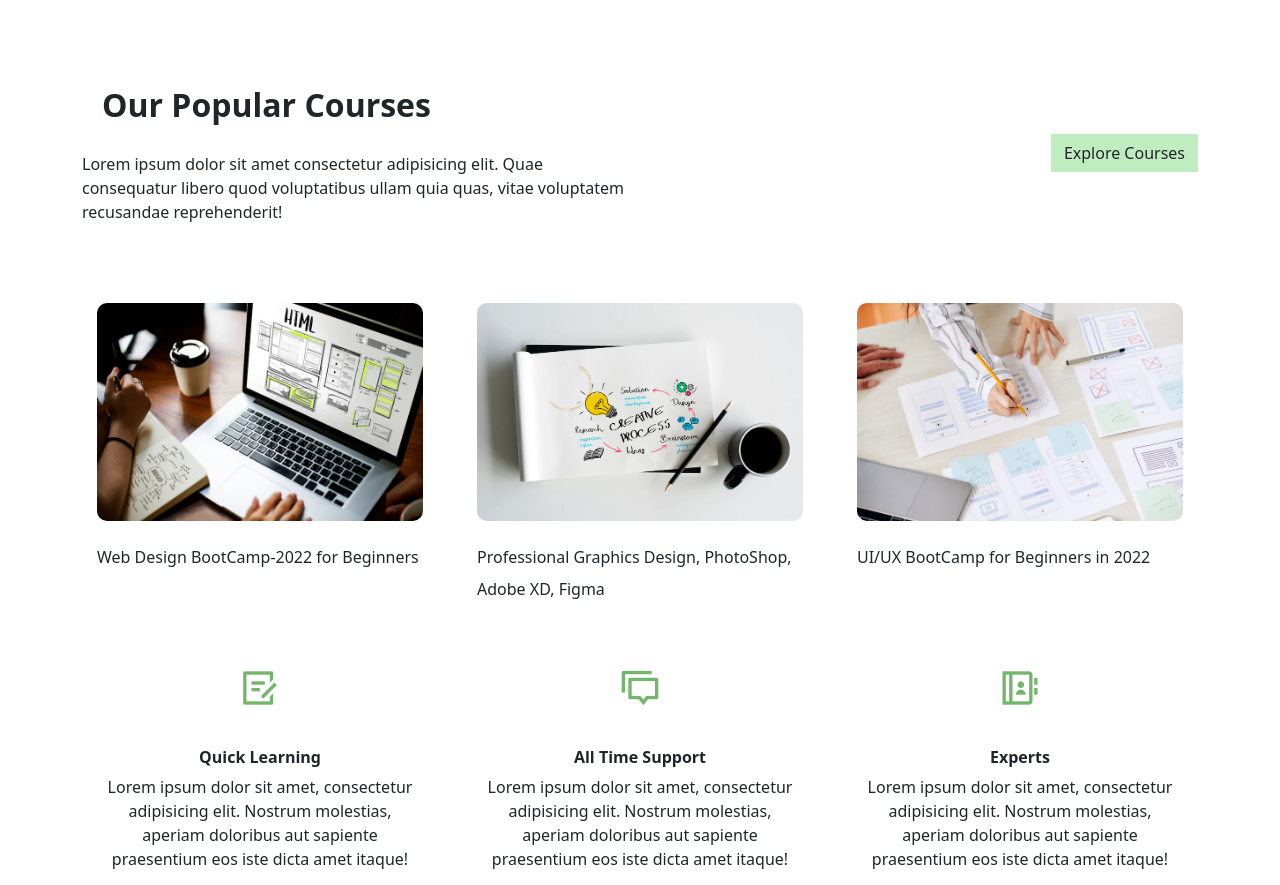
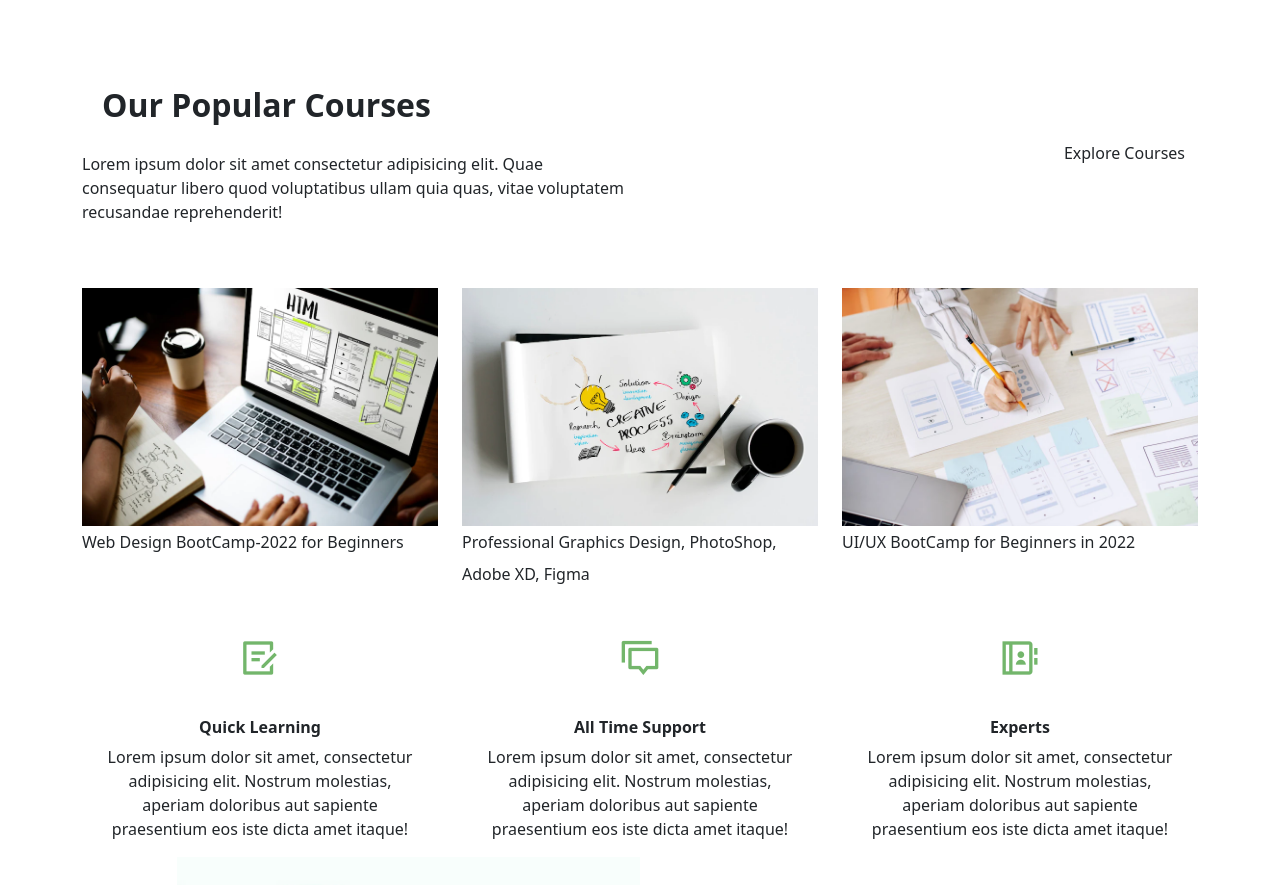
Before and after one commit to IamNaseer/project, a React (Create React App) app: page / in a window 1280 px wide. Shown: the part 1660-2545 px from the top of the page. Built offline with nearby package versions, Linux system fonts and the light colour scheme.

Commit message:
Add files via upload
changes in course file

```diff
--- a/src/Components/Courses.jsx
+++ b/src/Components/Courses.jsx
@@ -1,7 +1,6 @@
 import React from "react";
 import { Container, Row, Col } from "reactstrap";
 import "../Styles/courses.css";
-import CourseCard from "./CourseCard";
 
 const coursesData = [
   {
@@ -33,10 +32,9 @@ const coursesData = [
     imgUrl:"/Images/ui-ux.png"
   },
 ];
-
 const Courses = () => {
   return (
-    <section  id="3">
+    <section>
       <Container>
         <Row>
           <Col lg="12" className="mb-5">
@@ -49,15 +47,16 @@ const Courses = () => {
                   voluptatem recusandae reprehenderit!
                 </p>
               </div>
-{/* <br></br> */}
-              <div className="a">
+
+              <div className="w-50 text-end">
                 <button className="btn">Explore Courses</button>
               </div>
             </div>
           </Col>
-          {coursesData.map((item) => (
+          {coursesData.map((num) => (
             <Col lg="4" md="6" sm="6">
-              <CourseCard key={item.id} item={item} />
+              <img src={num.imgUrl} alt="" className="w-100" />
+              <h6 className="course__title mb-4">{num.title}</h6>
             </Col>
           ))}
         </Row>
```
